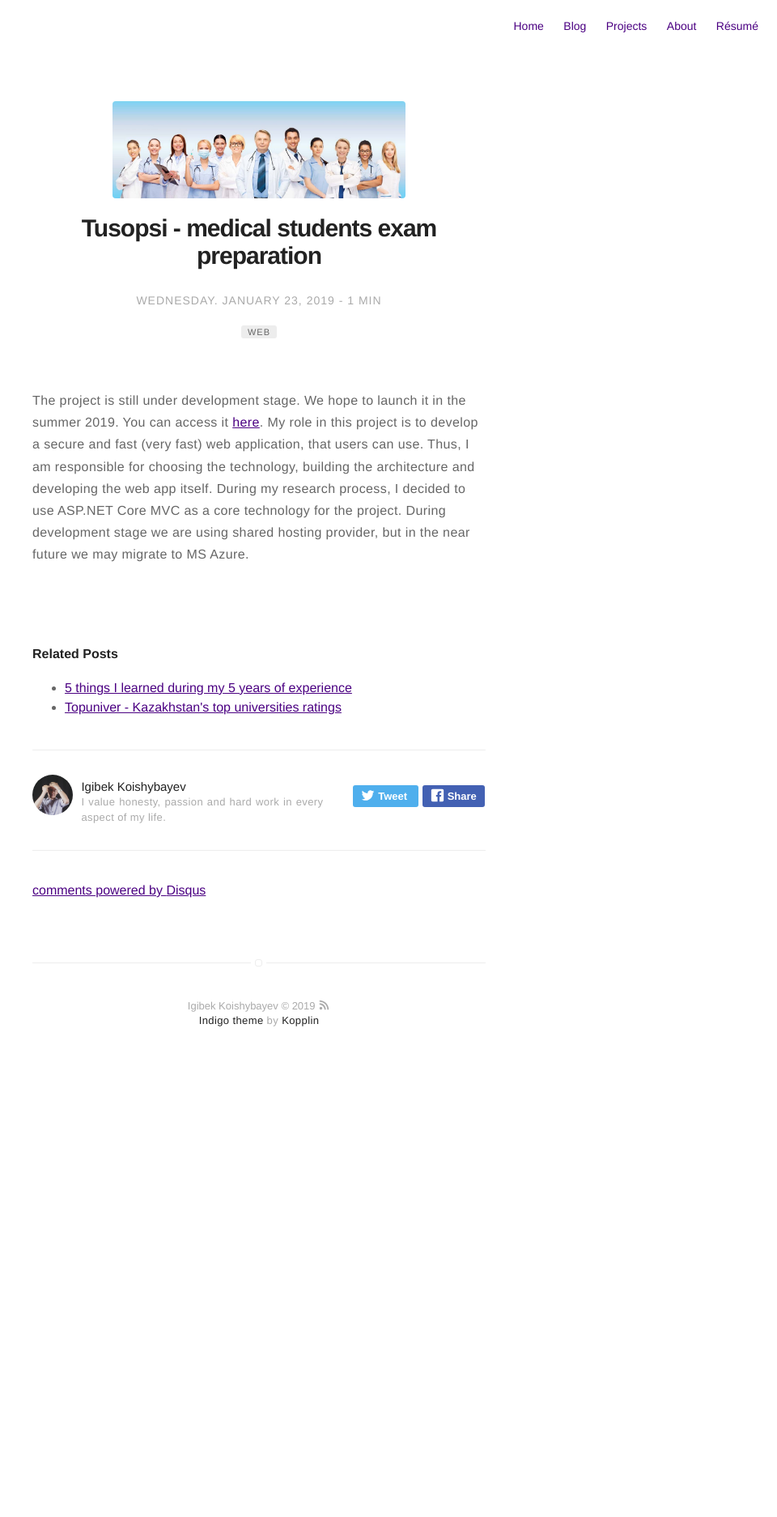
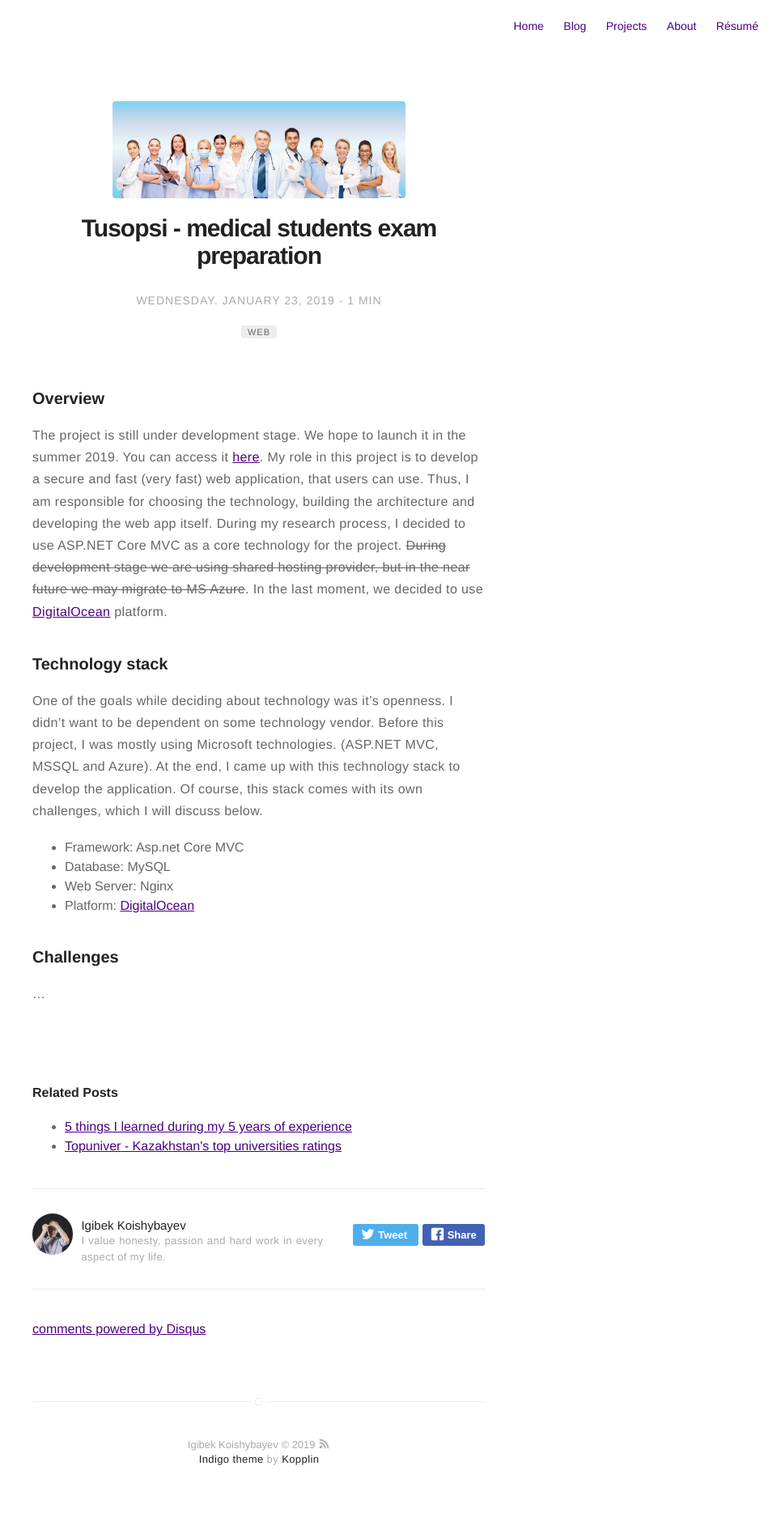
Before and after one commit to igibek/igibek, a Jekyll site: the page built from _posts/2019-03-12-project-tusoloji.md, in a window 1280 px wide. Shown: the whole page at 81% size, without its empty margins (320-1280 px from the left). Built offline with Jekyll 4.4.1, drawn with Linux system fonts in a browser that asks for light colours; comment, search, counter and statistics services are not loaded; before the commit the page ends 1332 px from its top, so only the background shows below that.

Commit message:
Update 2019-03-12-project-tusoloji.md

```diff
--- a/_posts/2019-03-12-project-tusoloji.md
+++ b/_posts/2019-03-12-project-tusoloji.md
@@ -12,4 +12,16 @@ category: project
 author: igibek
 externalLink: false
 ---
-The project is still under development stage. We hope to launch it in the summer 2019. You can access it [here](https://tusopsi.com). My role in this project is to develop a secure and fast (very fast) web application, that users can use. Thus, I am responsible for choosing the technology, building the architecture and developing the web app itself. During my research process, I decided to use ASP.NET Core MVC as a core technology for the project. During development stage we are using shared hosting provider, but in the near future we may migrate to MS Azure.
+
+### Overview
+The project is still under development stage. We hope to launch it in the summer 2019. You can access it [here](http://tusopsi.com). My role in this project is to develop a secure and fast (very fast) web application, that users can use. Thus, I am responsible for choosing the technology, building the architecture and developing the web app itself. During my research process, I decided to use ASP.NET Core MVC as a core technology for the project. ~~During development stage we are using shared hosting provider, but in the near future we may migrate to MS Azure~~. In the last moment, we decided to use [DigitalOcean](https://m.do.co/c/27b7d5a9f1eb) platform.
+
+### Technology stack
+One of the goals while deciding about technology was it's openness. I didn't want to be dependent on some technology vendor. Before this project, I was mostly using Microsoft technologies. (ASP.NET MVC, MSSQL and Azure). At the end, I came up with this technology stack to develop the application. Of course, this stack comes with its own challenges, which I will discuss below.
+- Framework: Asp.net Core MVC
+- Database: MySQL
+- Web Server: Nginx
+- Platform: [DigitalOcean](https://m.do.co/c/27b7d5a9f1eb)
+
+### Challenges
+...
```
